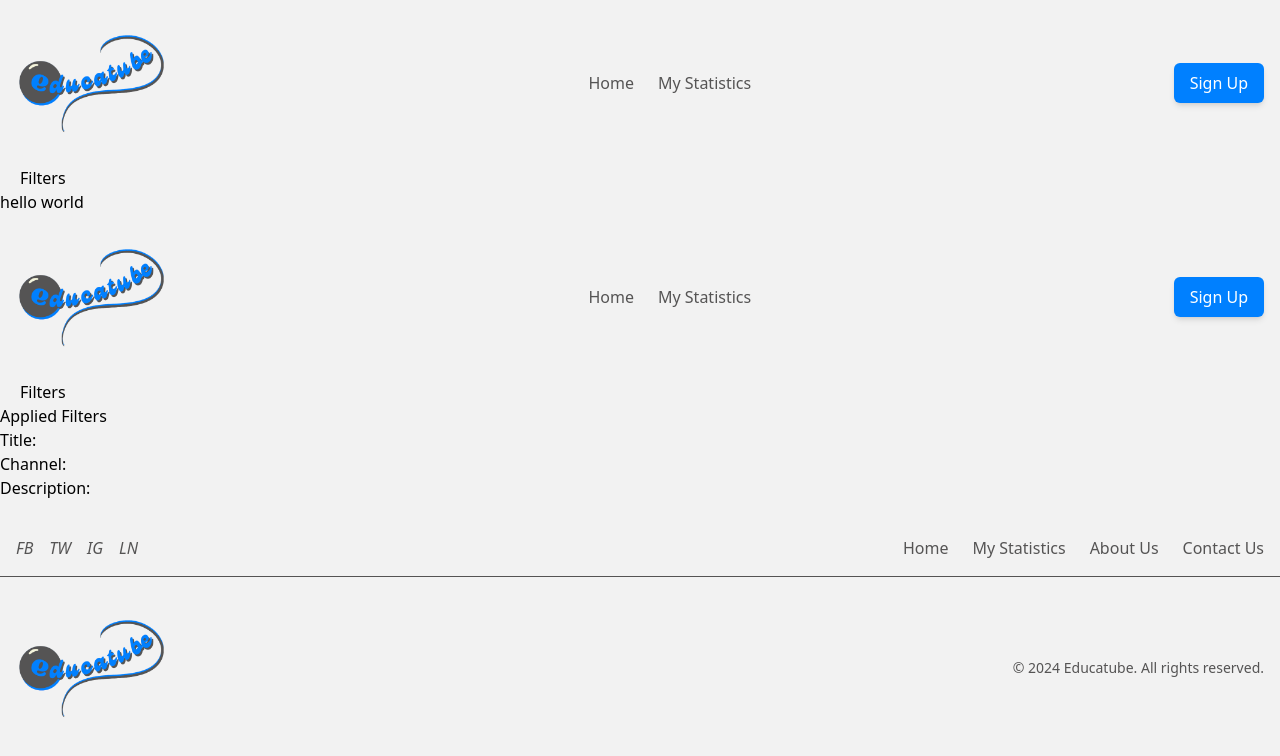
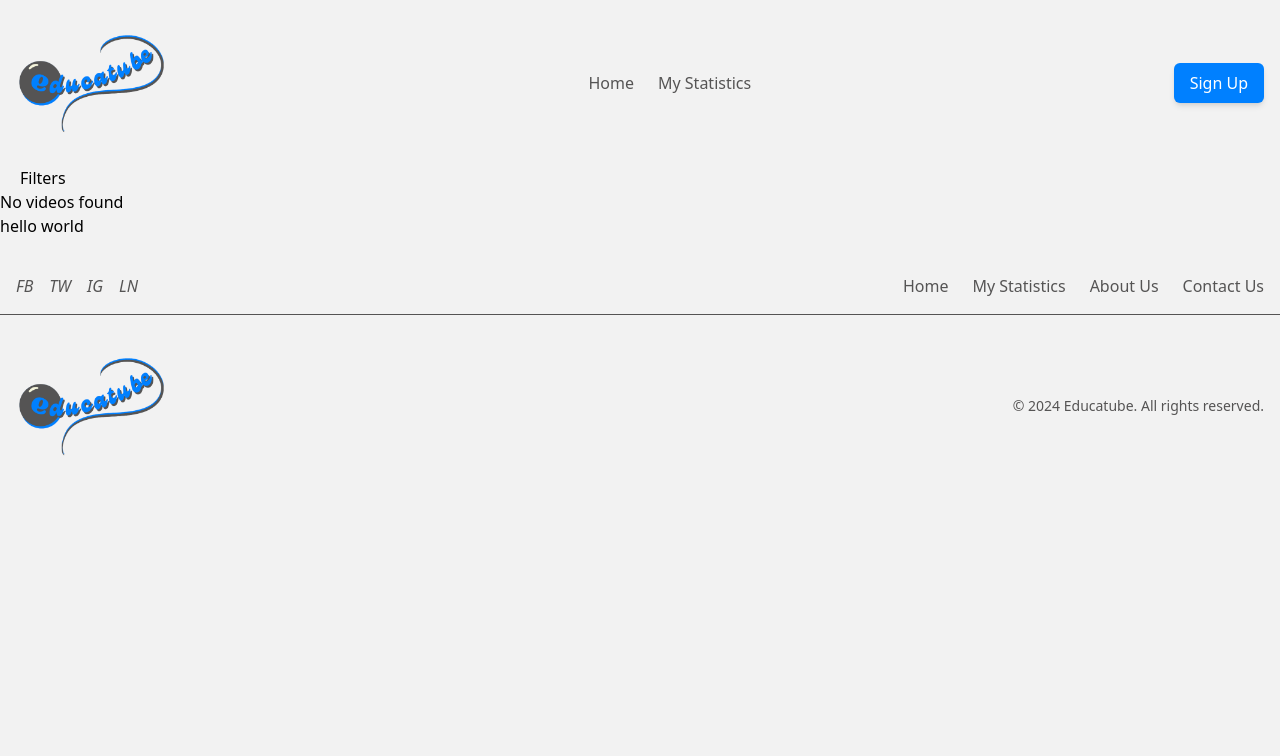
Before and after one commit to SepehrRasooli83/PJ, a Next.js app: page /home in a window 1280 px wide. Shown: the top 756 px of the page. Built offline with nearby package versions, Linux system fonts and the light colour scheme.

Commit message:
some changes

```diff
--- a/app/home/layout.tsx
+++ b/app/home/layout.tsx
@@ -4,6 +4,7 @@ import "../globals.css";
 import { SessionProvider } from "next-auth/react";
 import Navbar from "../../components/CommonComponents/Navbar";
 import Footer from "../../components/CommonComponents/Footer";
+import { FilterProvider } from "../../contexts/FiltersContext";
 
 export default function HomeLayout({
   children,
@@ -11,6 +12,7 @@ export default function HomeLayout({
   children: React.ReactNode;
 }>) {
   return (
+    <FilterProvider>
       <div>
         <div>
           <SessionProvider>
@@ -26,5 +28,6 @@ export default function HomeLayout({
           </SessionProvider>
         </div>
       </div>
+    </FilterProvider>
   );
 }
--- a/app/home/page.tsx
+++ b/app/home/page.tsx
@@ -5,7 +5,6 @@ export default function Home() {
     <>
       <div>
         <h1>hello world</h1>
-        <VideosCarousel />
       </div>
     </>
   );
--- a/components/CommonComponents/Navbar.tsx
+++ b/components/CommonComponents/Navbar.tsx
@@ -1,42 +1,58 @@
-"use client";
-
 import React, { useState } from "react";
 import Link from "next/link";
 import Image from "next/image";
+import { useFilterContext } from "../../contexts/FiltersContext";
 import Filters from "../Filters";
+import { FilterType } from "../../app/types/FilterType"; // Import FilterType
+import axios from "axios"; // Import axios for API requests
 
-// Accept the necessary functions as props from MainPage (which is the parent component)
-type NavbarProps = {
-  setSearchingTitle: (value: string | null) => void;
-  setSearchingChannel: (value: string | null) => void;
-  setSearchingDescription: (value: string | null) => void;
-};
+const Navbar: React.FC = () => {
+  const { setSearchedTitle, setSearchedChannel, setSearchedDescription } =
+    useFilterContext();
+  const [display, setDisplay] = useState<"none" | "block">("none");
+  const [videos, setVideos] = useState<any[]>([]); // Videos state to store results
 
-const Navbar: React.FC<NavbarProps> = ({
-  setSearchingTitle,
-  setSearchingChannel,
-  setSearchingDescription,
-}) => {
-  // State to manage the display of the Filters component (show/hide)
-  const [display, setDisplay] = useState<"none" | "block">("none");
-
-  // Toggle the display of the Filters component
   const OpenFilters = () => {
     setDisplay((prevDisplay) => (prevDisplay === "none" ? "block" : "none"));
+  };
+
+  // Function to handle the search when the user clicks "Search"
+  const handleSearch = async () => {
+    try {
+      const filterType = setSearchedTitle
+        ? FilterType.Title
+        : setSearchedChannel
+        ? FilterType.Channel
+        : FilterType.Description;
+
+      const query =
+        setSearchedTitle || setSearchedChannel || setSearchedDescription;
+
+      const response = await axios.get("/api/videos", {
+        params: {
+          q: query,
+          filterType: filterType,
+        },
+      });
+
+      if (response.status === 200) {
+        setVideos(response.data); // Update videos with the results
+      }
+    } catch (error) {
+      console.error("Error fetching videos:", error);
+    }
   };
 
   return (
     <>
       <nav style={{ backgroundColor: "#F5F5DC", color: "#555454" }}>
         <div className="container mx-auto px-4 py-2 flex justify-between items-center">
-          {/* Logo */}
           <div className="text-[#555454] font-bold text-lg">
             <Link href="http://localhost:3000/home">
               <Image src="/FinalLogo.png" alt="Logo" width={150} height={30} />
             </Link>
           </div>
 
-          {/* Middle Menu */}
           <div className="flex space-x-6">
             <a
               href="#home"
@@ -52,7 +68,6 @@ const Navbar: React.FC<NavbarProps> = ({
             </a>
           </div>
 
-          {/* Sign Up Button */}
           <div>
             <button className="bg-[#0080FF] text-white px-4 py-2 rounded-md shadow-md hover:bg-[#555454] transition-colors">
               Sign Up
@@ -61,24 +76,44 @@ const Navbar: React.FC<NavbarProps> = ({
         </div>
       </nav>
 
-      {/* Filters Button */}
       <div className="px-5 flex container max-w-full">
-        <button
-          className="float-right"
-          type="button"
-          onClick={OpenFilters} // Open/Close Filters on button click
-        >
+        <button className="float-right" type="button" onClick={OpenFilters}>
           Filters
         </button>
       </div>
 
       {/* Filters Component */}
       <Filters
-        setSearchingTitle={setSearchingTitle}
-        setSearchingChannel={setSearchingChannel}
-        setSearchingDescription={setSearchingDescription}
-        display={display} // Control the visibility of Filters
+        setSearchedTitle={setSearchedTitle}
+        setSearchedChannel={setSearchedChannel}
+        setSearchedDescription={setSearchedDescription}
+        display={display}
+        setVideos={setVideos} // Pass setVideos to Filters
+        handleSearch={handleSearch} // Pass the handleSearch function to Filters
       />
+
+      {/* VideoCarousel */}
+      <div className="video-carousel">
+        {videos.length > 0 ? (
+          videos.map((video) => (
+            <div key={video.id} className="video-item">
+              <iframe
+                width="560"
+                height="315"
+                src={`https://www.youtube.com/embed/${video.id}`}
+                title={video.title}
+                frameBorder="0"
+                allow="accelerometer; autoplay; clipboard-write; encrypted-media; gyroscope; picture-in-picture"
+                allowFullScreen
+              ></iframe>
+              <h3>{video.title}</h3>
+              <p>{video.description}</p>
+            </div>
+          ))
+        ) : (
+          <p>No videos found</p>
+        )}
+      </div>
     </>
   );
 };
--- a/components/Filters.tsx
+++ b/components/Filters.tsx
@@ -1,55 +1,46 @@
-"use client";
+import React from "react";
+import { FilterType } from "../app/types/FilterType";
+import { useFilterContext } from "../contexts/FiltersContext"; // Import the custom hook
 
-import React, { useState } from "react";
-import { FilterType } from "../app/types/FilterType";
-
-type FiltersArgType = {
-  setSearchingTitle: (value: string | null) => void;
-  setSearchingChannel: (value: string | null) => void;
-  setSearchingDescription: (value: string | null) => void;
+type FiltersProps = {
   display: "none" | "block";
+  setSearchedTitle: (value: string | null) => void;
+  setSearchedChannel: (value: string | null) => void;
+  setSearchedDescription: (value: string | null) => void;
+  setVideos: (videos: any[]) => void; // Add the setter for videos state
+  handleSearch: () => void; // Add the handleSearch function
 };
 
-const Filters: React.FC<FiltersArgType> = ({
-  setSearchingTitle,
-  setSearchingChannel,
-  setSearchingDescription,
+const Filters: React.FC<FiltersProps> = ({
+  setSearchedTitle,
+  setSearchedChannel,
+  setSearchedDescription,
   display,
+  setVideos,
+  handleSearch, // Receive the handleSearch function
 }) => {
-  const [searchedTitle, setSearchedTitleLocal] = useState<string | null>(null);
-  const [searchedChannel, setSearchedChannelLocal] = useState<string | null>(
-    null
-  );
-  const [searchedDescription, setSearchedDescriptionLocal] = useState<
-    string | null
-  >(null);
+  const {
+    searchedTitle,
+    searchedChannel,
+    searchedDescription,
+    setSearchedTitle: contextSetSearchedTitle,
+    setSearchedChannel: contextSetSearchedChannel,
+    setSearchedDescription: contextSetSearchedDescription,
+  } = useFilterContext();
 
-  // Handle changes in the input fields, but don't update parent state yet
+  // Handle changes in the input fields
   function SetFilterText(input: string, type: FilterType) {
     switch (type) {
       case FilterType.Title:
-        setSearchedTitleLocal(input);
+        setSearchedTitle(input);
         break;
       case FilterType.Channel:
-        setSearchedChannelLocal(input);
+        setSearchedChannel(input);
         break;
       case FilterType.Description:
-        setSearchedDescriptionLocal(input);
+        setSearchedDescription(input);
         break;
     }
-  }
-
-  // Handle the search action when the button is clicked
-  function Search() {
-    // Only trigger the state update in the parent component when the search button is clicked
-    setSearchingTitle(searchedTitle);
-    setSearchingChannel(searchedChannel);
-    setSearchingDescription(searchedDescription);
-
-    // Optionally, you can log the search values for debugging
-    console.log(
-      `${searchedTitle} - ${searchedChannel} - ${searchedDescription}`
-    );
   }
 
   return (
@@ -63,7 +54,6 @@ const Filters: React.FC<FiltersArgType> = ({
     >
       <form className="space-y-4">
         <div className="flex space-x-4 mb-4">
-          {/* Title Filter */}
           <div className="flex flex-col">
             <label htmlFor="title" className="mb-1">
               Title:
@@ -79,7 +69,6 @@ const Filters: React.FC<FiltersArgType> = ({
             />
           </div>
 
-          {/* Channel Name Filter */}
           <div className="flex flex-col">
             <label htmlFor="channel" className="mb-1">
               Channel Name:
@@ -97,7 +86,6 @@ const Filters: React.FC<FiltersArgType> = ({
             />
           </div>
 
-          {/* Description Filter */}
           <div className="flex flex-col">
             <label htmlFor="description" className="mb-1">
               Description:
@@ -116,9 +104,11 @@ const Filters: React.FC<FiltersArgType> = ({
           </div>
         </div>
 
-        {/* Search Button */}
         <button
-          onClick={Search}
+          onClick={(e) => {
+            e.preventDefault(); // Prevent default form submission
+            handleSearch(); // Trigger search
+          }}
           type="button"
           className="w-auto p-2 bg-green-500 text-white rounded hover:bg-green-600 transition-colors"
         >
--- a/components/VideosCarousel.tsx
+++ b/components/VideosCarousel.tsx
@@ -1,40 +1,54 @@
 "use client";
+import React from "react";
 
-import React, { useState } from "react";
-import Navbar from "./CommonComponents/Navbar";
+type Video = {
+  id: string;
+  title: string;
+  description: string;
+  thumbnail: string;
+  publishedAt: string;
+};
 
-const VideosCarousel: React.FC = () => {
-  // State for the filters
-  const [searchedTitle, setSearchedTitle] = useState<string | null>(null);
-  const [searchedChannel, setSearchedChannel] = useState<string | null>(null);
-  const [searchedDescription, setSearchedDescription] = useState<string | null>(
-    null
-  );
+type VideoCarouselProps = {
+  videos: Video[]; // Accept the videos as props
+};
 
-  // Function to update the filter states
-  const updateTitle = (value: string | null) => setSearchedTitle(value);
-  const updateChannel = (value: string | null) => setSearchedChannel(value);
-  const updateDescription = (value: string | null) =>
-    setSearchedDescription(value);
-
+const VideoCarousel: React.FC<VideoCarouselProps> = ({ videos }) => {
   return (
-    <>
-      {/* Pass the state update functions to Navbar */}
-      <Navbar
-        setSearchingTitle={updateTitle}
-        setSearchingChannel={updateChannel}
-        setSearchingDescription={updateDescription}
-      />
-
-      {/* Render filter values in the main page */}
-      <div>
-        <h3>Applied Filters</h3>
-        <p>Title: {searchedTitle}</p>
-        <p>Channel: {searchedChannel}</p>
-        <p>Description: {searchedDescription}</p>
-      </div>
-    </>
+    <div className="video-carousel-container" style={{ padding: "20px" }}>
+      {videos.length > 0 ? (
+        <div
+          className="carousel"
+          style={{ display: "flex", overflowX: "auto" }}
+        >
+          {videos.map((video) => (
+            <div
+              key={video.id}
+              className="carousel-item"
+              style={{ margin: "10px" }}
+            >
+              <div className="video-card">
+                <iframe
+                  width="300"
+                  height="200"
+                  src={`https://www.youtube.com/embed/${video.id}`}
+                  title={video.title}
+                  frameBorder="0"
+                  allow="accelerometer; autoplay; clipboard-write; encrypted-media; gyroscope; picture-in-picture"
+                  allowFullScreen
+                  style={{ borderRadius: "8px" }}
+                ></iframe>
+                <h3 style={{ textAlign: "center" }}>{video.title}</h3>
+                <p>{video.description.substring(0, 100)}...</p>
+              </div>
+            </div>
+          ))}
+        </div>
+      ) : (
+        <p>No videos found.</p>
+      )}
+    </div>
   );
 };
 
-export default VideosCarousel;
+export default VideoCarousel;
--- /dev/null
+++ b/contexts/FiltersContext.tsx
@@ -0,0 +1,49 @@
+import React, { createContext, useContext, useState, ReactNode } from "react";
+
+// Define the type of the context value
+type FilterContextType = {
+  searchedTitle: string | null;
+  searchedChannel: string | null;
+  searchedDescription: string | null;
+  setSearchedTitle: (value: string | null) => void;
+  setSearchedChannel: (value: string | null) => void;
+  setSearchedDescription: (value: string | null) => void;
+};
+
+// Create the context with a default value (which can be undefined initially)
+const FilterContext = createContext<FilterContextType | undefined>(undefined);
+
+// Create a provider component that expects children of type ReactNode
+export const FilterProvider: React.FC<{ children: ReactNode }> = ({
+  children,
+}) => {
+  const [searchedTitle, setSearchedTitle] = useState<string | null>(null);
+  const [searchedChannel, setSearchedChannel] = useState<string | null>(null);
+  const [searchedDescription, setSearchedDescription] = useState<string | null>(
+    null
+  );
+
+  return (
+    <FilterContext.Provider
+      value={{
+        searchedTitle,
+        searchedChannel,
+        searchedDescription,
+        setSearchedTitle,
+        setSearchedChannel,
+        setSearchedDescription,
+      }}
+    >
+      {children}
+    </FilterContext.Provider>
+  );
+};
+
+// Custom hook to use the filter context
+export const useFilterContext = (): FilterContextType => {
+  const context = useContext(FilterContext);
+  if (!context) {
+    throw new Error("useFilterContext must be used within a FilterProvider");
+  }
+  return context;
+};
```
Lines whose indentation alone changed are shown as unchanged.
